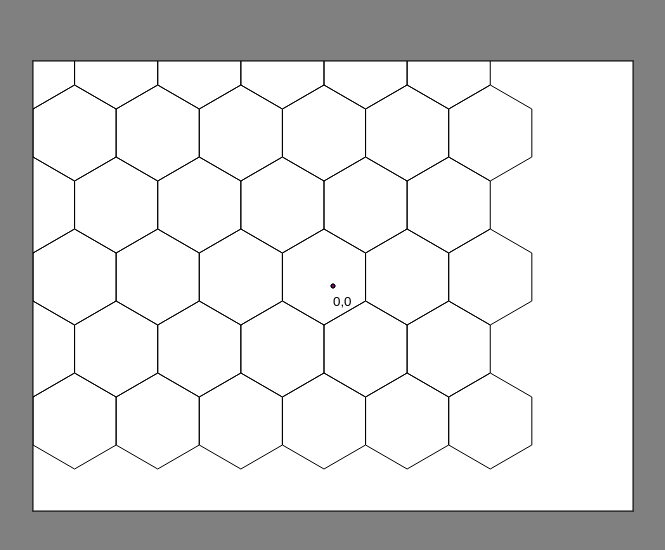
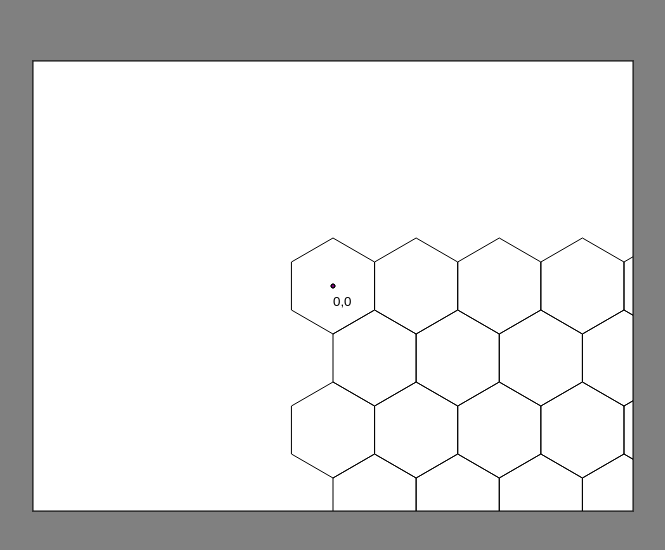
Before and after one commit to SvenHolmager/HexCanvas, a plain HTML site: page Index.html in a window 1280 px wide. Shown: the part 114-664 px from the top of the page, without its empty margins (307-972 px from the left). Drawn offline with Linux system fonts and the light colour scheme.

Commit message:
Inverted camera and movement values

```diff
--- a/Index.html
+++ b/Index.html
@@ -7,161 +7,15 @@
 
     <!-- Load style sheet -->
    <link href="index.css" media="screen" rel="stylesheet" type="text/css">
-    <!--   <script type="text/javascript" src="client.js"></script> -->
+
+    <script type="text/javascript" src="game_core.js"></script>
+
+    <script type="text/javascript" src="client.js"></script>
 </head>
 
 <body>
     <canvas id="viewport" width="600" height="450" >
     This browser does not support HTML5 Canvas.
     </canvas>
-
-    <script>
-    var canvas;
-	var ctx;
-	var dx = 5;
-	var dy = 5;
-	var dz = 0.1;
-	var dr = 30;
-	var xCam = 0;
-	var yCam = 0;
-	var zoom = 2;
-	var WIDTH =  600;
-	var HEIGHT = 450;
-	var rotation = 0;
-	var boardSizeX = 6;
-	var boardSizeY = 6;
-	var Fields = [];
-
- 	var Field = (function () {
-        function Field(x, y) {
-            this.Xpos = x;
-            this.Ypos = y;
-        }
-        return Field;
-    }());
-
-	function clearCanvas() {
-		ctx.clearRect(0, 0, WIDTH, HEIGHT);
-	}
-	function circle(x,y,r) {
-		ctx.beginPath();
-		ctx.arc(x, y, r, 0, Math.PI*2, true);
-		ctx.fill();
-		ctx.stroke();
-	}
-	function rect(x,y,w,h) {
-		ctx.beginPath();
-		ctx.rect(x,y,w,h);
-		ctx.closePath();
-		ctx.fill();
-		ctx.stroke();
-	}
-	function hexagon(x,y,s) {
-  		ctx.beginPath();
-        ctx.moveTo(hexCornerX(x,0,s), hexCornerY(y,0,s));
-        ctx.lineTo(hexCornerX(x,1,s), hexCornerY(y,1,s));
-        ctx.lineTo(hexCornerX(x,2,s), hexCornerY(y,2,s));
-        ctx.lineTo(hexCornerX(x,3,s), hexCornerY(y,3,s));
-        ctx.lineTo(hexCornerX(x,4,s), hexCornerY(y,4,s));
-        ctx.lineTo(hexCornerX(x,5,s), hexCornerY(y,5,s));
-        ctx.closePath();
-        ctx.stroke();
-    }
-	function init() {
-		canvas = document.getElementById("viewport");
-		ctx = canvas.getContext("2d");
-		return setInterval(draw, 10);
-	}
-	function doKeyDown(evt){
-		switch (evt.keyCode) {
-
-			/* W was pressed */
-			case 87: if (yCam - dy > -500) { yCam -= dy; } break;
-
- 			/* S was pressed */
-			case 83: if (yCam + dy < HEIGHT + 500) { yCam += dy; } break;
-
-			/* A was pressed */
-			case 65: if (xCam - dx > -500) { xCam -= dx; } break;
-
-			/* D was pressed */
-			case 68: if (xCam + dx < WIDTH  + 500) { xCam += dx; } break;
-
- 			/* Z was pressed */
-			case 90: if (zoom >= 0.5) {zoom -= dz; } break;
-
-			/* X was pressed */
-			case 88: if (zoom <= 25) { zoom += dz; } break;
-
- 			/* Q was pressed */
-			case 81:  if (true) { rotation += dr; } break;
-
-			/* E was pressed */
-			case 69: if (true) { rotation -= dr; } break;
-		}
-	}
-	function hexCornerX(cx,i,s) {
-        var angle_deg = 60 * i + 30 + rotation;
-        var angle_rad = Math.PI / 180 * angle_deg;
-        return (cx + s * Math.cos(angle_rad));
-    }
-    function hexCornerY(cy,i,s) {
-        var angle_deg = 60 * i + 30 + rotation;
-        var angle_rad = Math.PI / 180 * angle_deg;
-        return (cy + s * Math.sin(angle_rad));
-    }
-
-	function draw() {
-		clearCanvas();
-		ctx.fillStyle = "white";
-		ctx.strokeStyle = "black";
-		rect(0,0,WIDTH,HEIGHT);
-
-		ctx.fillStyle = "purple";
-		showCamera();
-		showCoords();
-		drawBoardFields();
-	}
-
-	function showCamera() {
-		ctx.fillStyle = "purple";
-		circle(WIDTH/2, HEIGHT/2, 2);
-	}
-
-	function showCoords() {
-		ctx.stroke();
-        ctx.fillStyle = "#000000";
-        ctx.font = "10pt Arial";
-        ctx.fillText(xCam + "," + yCam, WIDTH/2,  HEIGHT/2+20);
-	}
-
-	function drawBoardFields() {
-		var size = 24 * zoom;
-		var hexHeight = 2 * size;
-		var hexWidth = Math.sqrt(3)/2 * hexHeight;
-		var vertDist = hexHeight * 3/4;
-
-		for (var i = 0; i < boardSizeX; i++) {
-			for (var j = 0; j < boardSizeY; j++) {
-				var hexPosX = xCam + i * hexWidth + (j % 2) * 0.5*hexWidth;
-				var hexPosY = yCam + j * vertDist;
-
-				hexagon(hexPosX, hexPosY, size);
-			}
-		}
-	}
-
-	init();
-
-	window.addEventListener('keydown',doKeyDown,true);
-
-	for (var x = 0; x < boardSizeX; ++x) {
-        Fields[x] = [];
-        for (var y = 0; y < boardSizeY; ++y) {
-            Fields[x][y] = new Field(x, y);
-        }
-    }
-
-    </script>
 </body>
 </html>
--- /dev/null
+++ b/client.js
@@ -0,0 +1,14 @@
+var game = {};
+
+window.onload = function () {
+
+	//Create our game client instance.
+    var game = new game_core();
+
+     //Fetch the viewport
+    game.viewport = document.getElementById('viewport');
+
+    //Fetch the rendering contexts
+    game.ctx = game.viewport.getContext('2d');
+
+}; //window.onload
--- /dev/null
+++ b/game_core.js
@@ -0,0 +1,148 @@
+
+
+
+var game_core = function() {
+
+	var dPosition = 5;
+	var dZoom = 0.1;
+	var dRotation = 30;
+	var xCam = 0;
+	var yCam = 0;
+	var zoom = 2;
+	var WIDTH =  600;
+	var HEIGHT = 450;
+	var rotation = 0;
+	var boardSizeX = 6;
+	var boardSizeY = 6;
+	var Fields = [];
+
+ 	var Field = (function () {
+        function Field(x, y) {
+            this.Xpos = x;
+            this.Ypos = y;
+        }
+        return Field;
+    }());
+
+	function clearCanvas() {
+		ctx.clearRect(0, 0, WIDTH, HEIGHT);
+	}
+	function circle(x,y,r) {
+		ctx.beginPath();
+		ctx.arc(x, y, r, 0, Math.PI*2, true);
+		ctx.fill();
+		ctx.stroke();
+	}
+	function rect(x,y,w,h) {
+		ctx.beginPath();
+		ctx.rect(x,y,w,h);
+		ctx.closePath();
+		ctx.fill();
+		ctx.stroke();
+	}
+	function hexagon(x,y,s) {
+  		ctx.beginPath();
+        ctx.moveTo(hexCornerX(x,0,s), hexCornerY(y,0,s));
+        ctx.lineTo(hexCornerX(x,1,s), hexCornerY(y,1,s));
+        ctx.lineTo(hexCornerX(x,2,s), hexCornerY(y,2,s));
+        ctx.lineTo(hexCornerX(x,3,s), hexCornerY(y,3,s));
+        ctx.lineTo(hexCornerX(x,4,s), hexCornerY(y,4,s));
+        ctx.lineTo(hexCornerX(x,5,s), hexCornerY(y,5,s));
+        ctx.closePath();
+        ctx.stroke();
+    }
+	function init() {
+		canvas = document.getElementById("viewport");
+		ctx = canvas.getContext("2d");
+		return setInterval(draw, 10);
+	}
+	function doKeyDown(evt){
+		switch (evt.keyCode) {
+			/* W was pressed */
+			case 87: if (yCam - dPosition > -500) { yCam -= dPosition; } break;
+
+ 			/* S was pressed */
+			case 83: if (yCam + dPosition < HEIGHT + 500) { yCam += dPosition; } break;
+
+			/* A was pressed */
+			case 65: if (xCam - dPosition > -500) { xCam -= dPosition; } break;
+
+			/* D was pressed */
+			case 68: if (xCam + dPosition < WIDTH  + 500) { xCam += dPosition; } break;
+
+ 			/* Z was pressed */
+			case 90: if (zoom >= 0.5) {zoom -= dZoom; } break;
+
+			/* X was pressed */
+			case 88: if (zoom <= 25) { zoom += dZoom; } break;
+
+ 			/* Q was pressed */
+			case 81:  if (true) { rotation += dRotation; } break;
+
+			/* E was pressed */
+			case 69: if (true) { rotation -= dRotation; } break;
+		}
+	}
+
+	function hexCornerX(cx,i,s) {
+        var angle_deg = 60 * i + 30 + rotation;
+        var angle_rad = Math.PI / 180 * angle_deg;
+        return (cx + s * Math.cos(angle_rad));
+    }
+    function hexCornerY(cy,i,s) {
+        var angle_deg = 60 * i + 30 + rotation;
+        var angle_rad = Math.PI / 180 * angle_deg;
+        return (cy + s * Math.sin(angle_rad));
+    }
+
+	function draw() {
+		clearCanvas();
+		ctx.fillStyle = "white";
+		ctx.strokeStyle = "black";
+		rect(0,0,WIDTH,HEIGHT);
+
+		ctx.fillStyle = "purple";
+		showCamera();
+		showCoords();
+		drawBoardFields();
+	}
+
+	function showCamera() {
+		ctx.fillStyle = "purple";
+		circle(WIDTH/2, HEIGHT/2, 2);
+	}
+
+	function showCoords() {
+		ctx.stroke();
+        ctx.fillStyle = "#000000";
+        ctx.font = "10pt Arial";
+        ctx.fillText(xCam + "," + yCam, WIDTH/2,  HEIGHT/2+20);
+	}
+
+	function drawBoardFields() {
+		var size = 24 * zoom;
+		var hexHeight = 2 * size;
+		var hexWidth = Math.sqrt(3)/2 * hexHeight;
+		var vertDist = hexHeight * 3/4;
+
+		for (var i = 0; i < boardSizeX; i++) {
+			for (var j = 0; j < boardSizeY; j++) {
+				var hexPosX = WIDTH/2 + i * hexWidth + (j % 2) * 0.5*hexWidth - xCam;
+				var hexPosY = HEIGHT/2 + j * vertDist - yCam;
+
+				hexagon(hexPosX, hexPosY, size);
+			}
+		}
+	}
+
+	init();
+
+	window.addEventListener('keydown',doKeyDown,true);
+
+	for (var x = 0; x < boardSizeX; ++x) {
+        Fields[x] = [];
+        for (var y = 0; y < boardSizeY; ++y) {
+            Fields[x][y] = new Field(x, y);
+        }
+    }
+};
```
